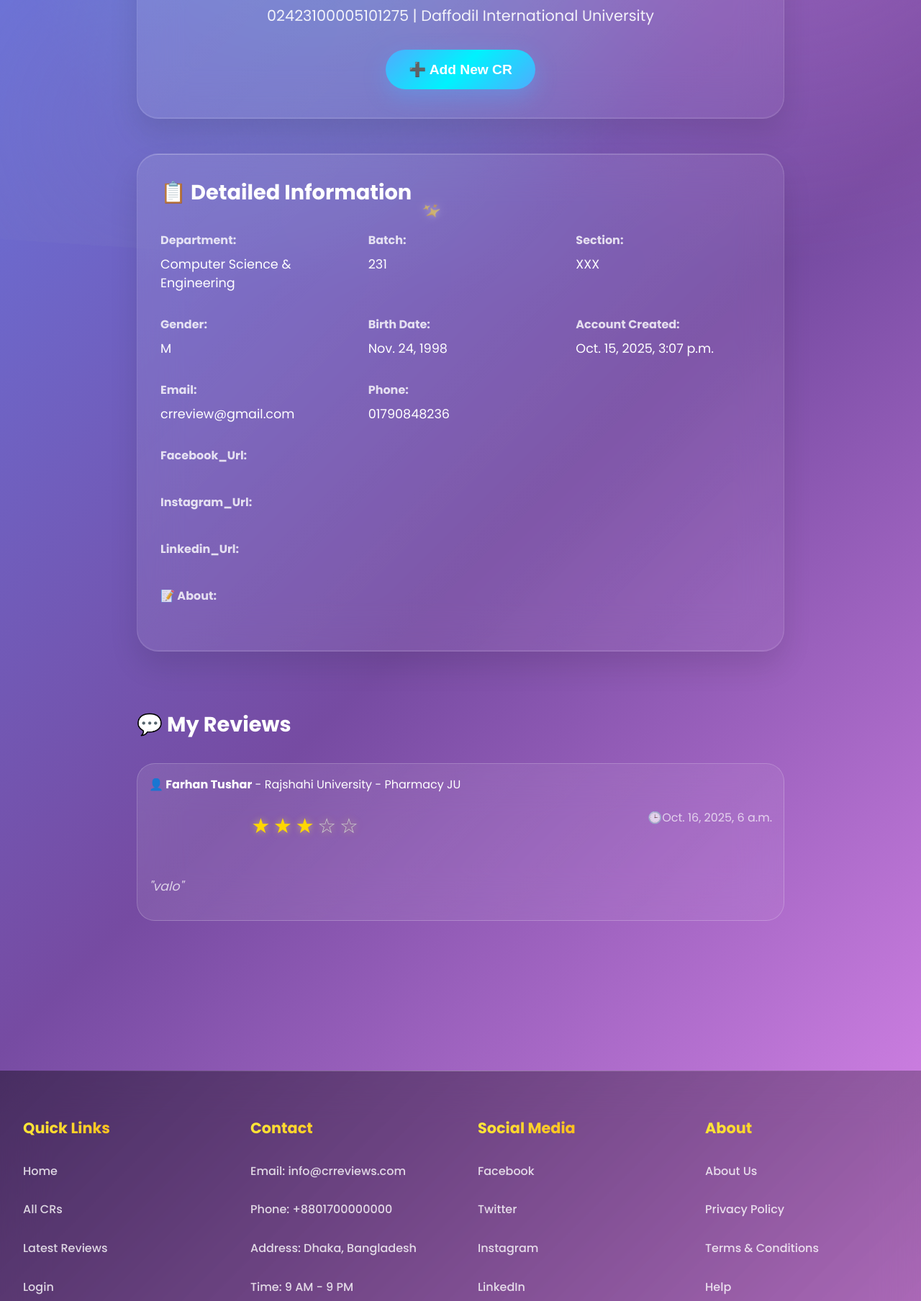
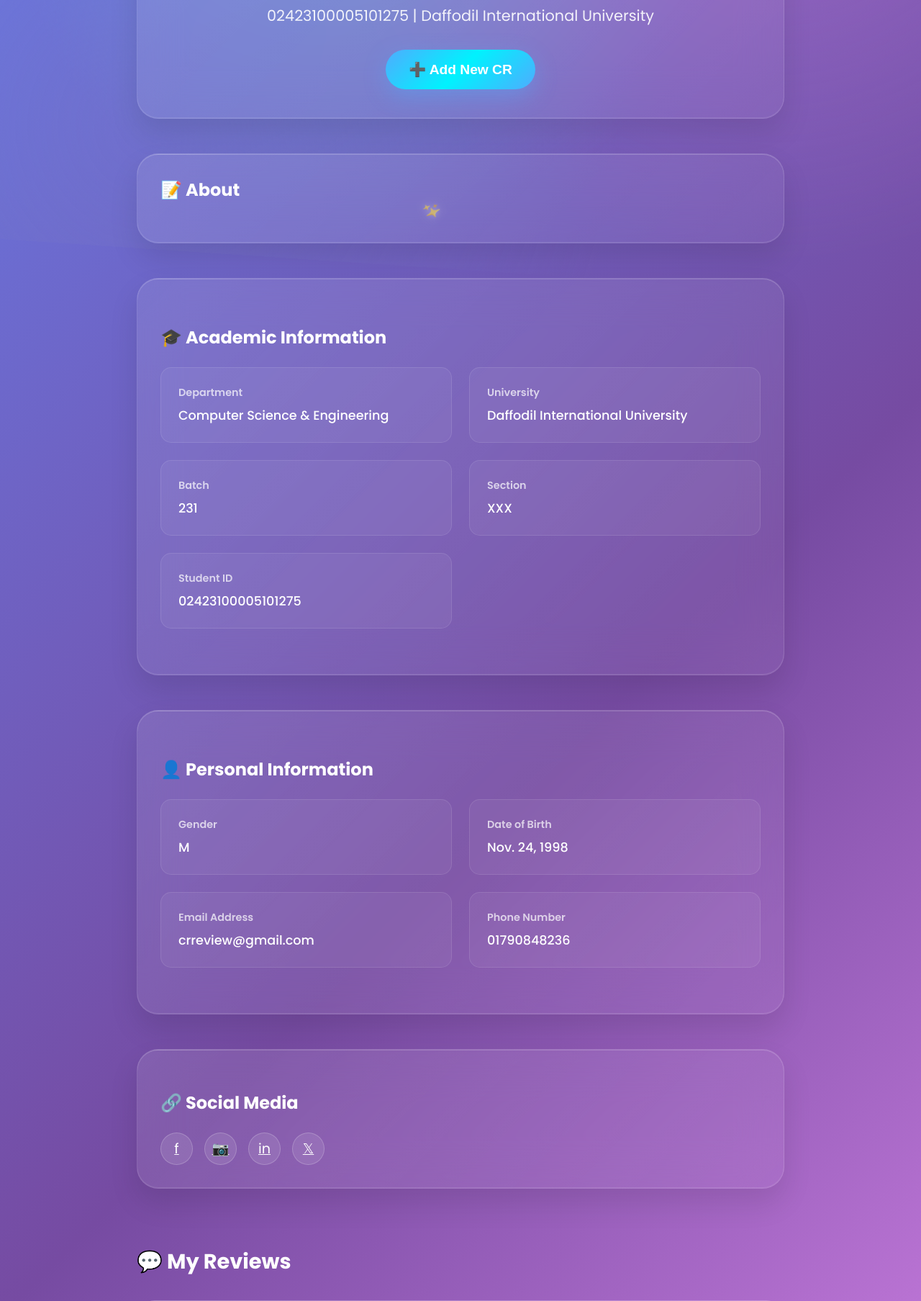
Before and after one commit to MNR-Tushar/crreviews, a Django app: a page that uses templates/user_profile/view_profile.html in a window 1280 px wide. Shown: the part 457-2264 px from the top of the page at 72% size. Run offline with Django 5.2, Linux system fonts and the light colour scheme; a user stored in the database is signed in; data comes from the database, SQL or seed files in the repository; both versions use the stored data as it was after the commit.

Commit message:
update ux of view user and cr profile

```diff
--- a/cr/views.py
+++ b/cr/views.py
@@ -144,10 +144,14 @@
     return render(request,'add_cr.html',context)
 
 
-@login_required
+
 def submit_review(request, cr_slug):
     cr_profile = get_object_or_404(CrProfile, slug=cr_slug)
     user = request.user
+
+    if user.is_anonymous:
+        messages.error(request, "You must be logged in to submit a review.")
+        return redirect('cr_profile', slug=cr_profile.slug)
 
     # Check if the user already submitted a review
     existing_review = Review.objects.filter(user=user).first()
--- a/static/script.js
+++ b/static/script.js
@@ -255,42 +255,42 @@
 });
 
 // Notification system
-function showNotification(message, type = 'info') {
-    const notification = document.createElement('div');
-    const colors = {
-        info: 'linear-gradient(135deg, #4facfe, #00f2fe)',
-        success: 'linear-gradient(135deg, #11998e, #38ef7d)',
-        warning: 'linear-gradient(135deg, #f093fb, #f5576c)',
-        error: 'linear-gradient(135deg, #ff6b6b, #ee5a24)'
-    };
+// function showNotification(message, type = 'info') {
+//     const notification = document.createElement('div');
+//     const colors = {
+//         info: 'linear-gradient(135deg, #4facfe, #00f2fe)',
+//         success: 'linear-gradient(135deg, #11998e, #38ef7d)',
+//         warning: 'linear-gradient(135deg, #f093fb, #f5576c)',
+//         error: 'linear-gradient(135deg, #ff6b6b, #ee5a24)'
+//     };
 
-    notification.style.cssText = `
-        position: fixed;
-        top: 20px;
-        right: 20px;
-        background: ${colors[type]};
-        color: white;
-        padding: 1rem 2rem;
-        border-radius: 50px;
-        box-shadow: 0 10px 30px rgba(0,0,0,0.3);
-        z-index: 10000;
-        font-weight: 600;
-        backdrop-filter: blur(10px);
-        animation: slideIn 0.5s ease;
-        max-width: 350px;
-        word-wrap: break-word;
-    `;
+//     notification.style.cssText = `
+//         position: fixed;
+//         top: 20px;
+//         right: 20px;
+//         background: ${colors[type]};
+//         color: white;
+//         padding: 1rem 2rem;
+//         border-radius: 50px;
+//         box-shadow: 0 10px 30px rgba(0,0,0,0.3);
+//         z-index: 10000;
+//         font-weight: 600;
+//         backdrop-filter: blur(10px);
+//         animation: slideIn 0.5s ease;
+//         max-width: 350px;
+//         word-wrap: break-word;
+//     `;
 
-    notification.textContent = message;
-    document.body.appendChild(notification);
+//     notification.textContent = message;
+//     document.body.appendChild(notification);
 
-    setTimeout(() => {
-        notification.style.animation = 'slideOut 0.5s ease forwards';
-        setTimeout(() => {
-            notification.remove();
-        }, 500);
-    }, 3000);
-}
+//     setTimeout(() => {
+//         notification.style.animation = 'slideOut 0.5s ease forwards';
+//         setTimeout(() => {
+//             notification.remove();
+//         }, 500);
+//     }, 3000);
+// }
 
 // Add CSS animations for notifications
 const style = document.createElement('style');
@@ -447,6 +447,27 @@
     observer.observe(el);
 });
 
+// Add interactivity
+        document.querySelectorAll('.btn').forEach(btn => {
+            btn.addEventListener('click', function() {
+                if (this.textContent.includes('Review')) {
+                    alert('Review form will open here');
+                } else if (this.textContent.includes('Save')) {
+                    this.textContent = this.textContent.includes('💾') ? '✅ Saved' : '💾 Save';
+                } else if (this.textContent.includes('Contact')) {
+                    alert('Contact form will open here');
+                }
+            });
+        });
+
+        // Social media links
+        document.querySelectorAll('.social-btn').forEach(btn => {
+            btn.addEventListener('click', function(e) {
+                e.preventDefault();
+                alert('Social media link will open in new tab');
+            });
+        });
+
 
 setTimeout(() => {
     if ((window.location.pathname === '/' || document.getElementById('home'))
--- a/static/style.css
+++ b/static/style.css
@@ -1482,3 +1482,85 @@
             0% { transform: rotate(0deg); }
             100% { transform: rotate(360deg); }
         }
+
+         /* Info Grid */
+        .info-grid {
+            display: grid;
+            grid-template-columns: repeat(2, 1fr);
+            gap: 1.5rem;
+            margin-bottom: 2rem;
+        }
+
+        .info-item {
+            background: rgba(255, 255, 255, 0.05);
+            border-radius: 15px;
+            padding: 1.5rem;
+            border: 1px solid rgba(255, 255, 255, 0.1);
+        }
+
+        .info-label {
+            color: rgba(255, 255, 255, 0.7);
+            font-size: 0.9rem;
+            font-weight: 600;
+            margin-bottom: 0.5rem;
+        }
+
+        .info-value {
+            color: white;
+            font-size: 1.1rem;
+            font-weight: 500;
+            word-break: break-all;
+        }
+
+        /* .card1 {
+            background: rgba(255, 255, 255, 0.1);
+            backdrop-filter: blur(30px);
+            border-radius: 20px;
+            padding: 2rem;
+            border: 1px solid rgba(255, 255, 255, 0.2);
+        } */
+
+        .card-title1 {
+            color: white;
+            font-size: 1.5rem;
+            font-weight: 700;
+            margin-bottom: 1.5rem;
+            display: flex;
+            align-items: center;
+            gap: 0.8rem;
+        }
+
+        /* Social Links */
+        .social-links {
+            display: flex;
+            gap: 1rem;
+            margin-top: 1rem;
+        }
+
+        .social-btn {
+            width: 45px;
+            height: 45px;
+            border-radius: 50%;
+            background: rgba(255, 255, 255, 0.1);
+            border: 1px solid rgba(255, 255, 255, 0.2);
+            color: white;
+            cursor: pointer;
+            font-size: 1.2rem;
+            transition: all 0.3s ease;
+            display: flex;
+            align-items: center;
+            justify-content: center;
+        }
+
+        .social-btn:hover {
+            background: linear-gradient(135deg, #4facfe, #00f2fe);
+            border-color: #4facfe;
+            transform: translateY(-3px);
+        }
+
+         /* About Section */
+        .about-content {
+            color: rgba(255, 255, 255, 0.9);
+            line-height: 1.8;
+            font-size: 1rem;
+        }
--- a/templates/user_profile/view_profile.html
+++ b/templates/user_profile/view_profile.html
@@ -27,82 +27,82 @@
                     {% endif %}
                 </div>
 
-                <!-- Profile Details -->
+                 <!-- About -->
                 <div class="search-section">
-                    <h2 style="color: white; font-size: 1.8rem; font-weight: 700; margin-bottom: 2rem;">📋 Detailed Information</h2>
 
-                    <div style="display: grid; grid-template-columns: repeat(auto-fit, minmax(250px, 1fr)); gap: 2rem; margin-bottom: 2rem;" id="profile-details">
+                    <div class="card1">
+                        <h3 class="card-title1">📝 About</h3>
+                        <div class="about-content">
+                        {{user.bio}}
+                        </div>
+                    </div>
+                </div>
 
-                        <div>
-                            <strong style="color: rgba(255,255,255,0.8);">Department:</strong>
-                            <p style="color: white; font-size: 1.1rem; margin-top: 0.5rem;">{{user.department}}</p>
+                 <!-- Academic Information -->
+                <div class="search-section">
+
+                 <div class="card1" style="margin-top: 2rem;">
+                    <h3 class="card-title1">🎓 Academic Information</h3>
+                    <div class="info-grid">
+                        <div class="info-item">
+                            <div class="info-label">Department</div>
+                            <div class="info-value">{{user.department}}</div>
                         </div>
-                        <div>
-                            <strong style="color: rgba(255,255,255,0.8);">Batch:</strong>
-                            <p style="color: white; font-size: 1.1rem; margin-top: 0.5rem;">{{user.batch}}</p>
+                        <div class="info-item">
+                            <div class="info-label">University</div>
+                            <div class="info-value">{{user.university}}</div>
                         </div>
-                        <div>
-                            <strong style="color: rgba(255,255,255,0.8);">Section:</strong>
-                            <p style="color: white; font-size: 1.1rem; margin-top: 0.5rem;">{{user.section}}</p>
+                        <div class="info-item">
+                            <div class="info-label">Batch</div>
+                            <div class="info-value">{{user.batch}}</div>
+                        </div>
+                        <div class="info-item">
+                            <div class="info-label">Section</div>
+                            <div class="info-value">{{user.section}}</div>
+                        </div>
+                        <div class="info-item">
+                            <div class="info-label">Student ID</div>
+                            <div class="info-value">{{user.student_id}}</div>
                         </div>
 
                         </div>
-
-                    <div style="display: grid; grid-template-columns: repeat(auto-fit, minmax(250px, 1fr)); gap: 2rem; margin-bottom: 2rem;">
-                         <div>
-                            <strong style="color: rgba(255,255,255,0.8);">Gender:</strong>
-                            <p style="color: white; font-size: 1.1rem; margin-top: 0.5rem; word-break: break-all;">{{user.gender}}</p>
-
-                        </div>
-                         <div>
-                            <strong style="color: rgba(255,255,255,0.8);">Birth Date:</strong>
-                            <p style="color: white; font-size: 1.1rem; margin-top: 0.5rem; word-break: break-all;">{{user.date_of_birth}}</p>
-
-                        </div>
-                        <div>
-                            <strong style="color: rgba(255,255,255,0.8);">Account Created:</strong>
-                            <p style="color: white; font-size: 1.1rem; margin-top: 0.5rem; word-break: break-all;">{{user.created_at}}</p>
-
-                        </div>
-                        <div>
-                            <strong style="color: rgba(255,255,255,0.8);">Email:</strong>
-                            <p style="color: white; font-size: 1.1rem; margin-top: 0.5rem; word-break: break-all;">{{user.email}}</p>
-
-                        </div>
-                        <div>
-                            <strong style="color: rgba(255,255,255,0.8);">Phone:</strong>
-                            <p style="color: white; font-size: 1.1rem; margin-top: 0.5rem;">{{user.phone}}</p>
                     </div>
                 </div>
 
-                     <div style="display: grid; grid-template-columns: repeat(auto-fit, minmax(250px, 1fr)); gap: 2rem; margin-bottom: 2rem;">
-                         <div>
-                            <strong style="color: rgba(255,255,255,0.8);">Facebook_Url:</strong>
-                            <p style="color: white; font-size: 1.1rem; margin-top: 0.5rem; word-break: break-all;">{{user.facebook_url}}</p>
+                <!-- Personal Information -->
+                <div class="search-section">
+
+                 <div class="card1" style="margin-top: 2rem;">
+                    <h3 class="card-title1">👤 Personal Information</h3>
+                    <div class="info-grid">
+                        <div class="info-item">
+                            <div class="info-label">Gender</div>
+                            <div class="info-value">{{user.gender}}</div>
+                        </div>
+                        <div class="info-item">
+                            <div class="info-label">Date of Birth</div>
+                            <div class="info-value">{{user.date_of_birth}}</div>
+                        </div>
+                        <div class="info-item">
+                            <div class="info-label">Email Address</div>
+                            <div class="info-value">{{user.email}}</div>
+                        </div>
+                        <div class="info-item">
+                            <div class="info-label">Phone Number</div>
+                            <div class="info-value">{{user.phone}}</div>
+                        </div>
 
                     </div>
                     </div>
-                    <div style="display: grid; grid-template-columns: repeat(auto-fit, minmax(250px, 1fr)); gap: 2rem; margin-bottom: 2rem;">
-                         <div>
-                            <strong style="color: rgba(255,255,255,0.8);">Instagram_Url:</strong>
-                            <p style="color: white; font-size: 1.1rem; margin-top: 0.5rem; word-break: break-all;">{{user.instagram_url}}</p>
-
-                        </div>
                 </div>
 
-                     <div style="display: grid; grid-template-columns: repeat(auto-fit, minmax(250px, 1fr)); gap: 2rem; margin-bottom: 2rem;">
-                         <div>
-                            <strong style="color: rgba(255,255,255,0.8);">Linkedin_Url:</strong>
-                            <p style="color: white; font-size: 1.1rem; margin-top: 0.5rem; word-break: break-all;">{{user.linkedin_url}}</p>
-
-                        </div>
-                    </div>
-
-                    <div style="margin: 2rem 0;">
-                        <strong style="color: rgba(255,255,255,0.8);">📝 About:</strong>
-                        <p style="color: white; font-size: 1.1rem; line-height: 1.7; margin-top: 1rem;" id="profile-about">
-                            {{user.bio}}
-                        </p>
+                <div class="search-section">
+                    <h3 class="card-title1" style="margin-top: 1.5rem;">🔗 Social Media</h3>
+                    <div class="social-links">
+                        <a href="{{user.facebook_url}}" class="social-btn" title="Facebook">f</a>
+                        <a href="{{user.instagram_url}}" class="social-btn" title="Instagram">📷</a>
+                        <a href="{{user.linkedin_url}}" class="social-btn" title="LinkedIn">in</a>
+                        <a href="#" class="social-btn" title="Twitter">𝕏</a>
                     </div>
                 </div>
 
```
Also changed, not shown: templates/profile.html (+73 -30 lines), templates/user_profile/user_view.html (+62 -60 lines), db.sqlite3. Lines whose indentation alone changed are shown as unchanged.
